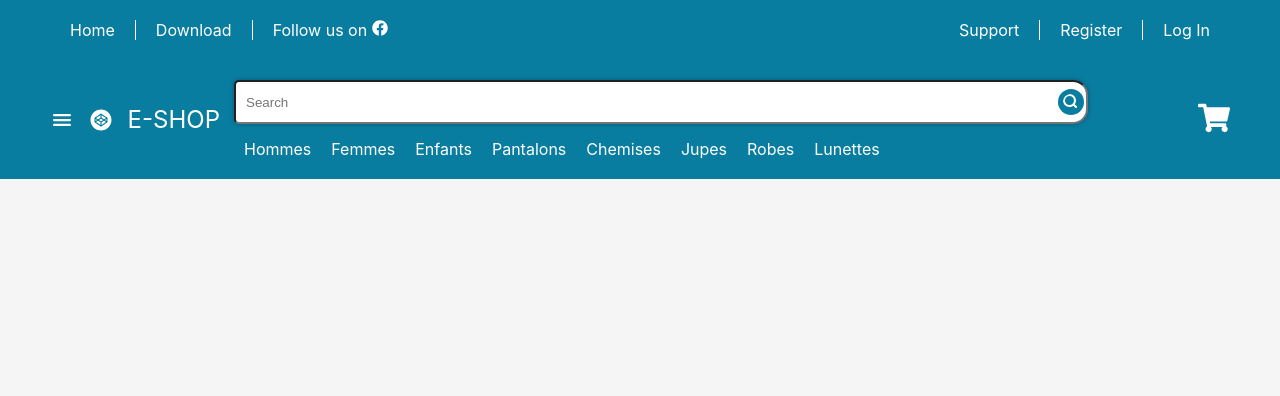
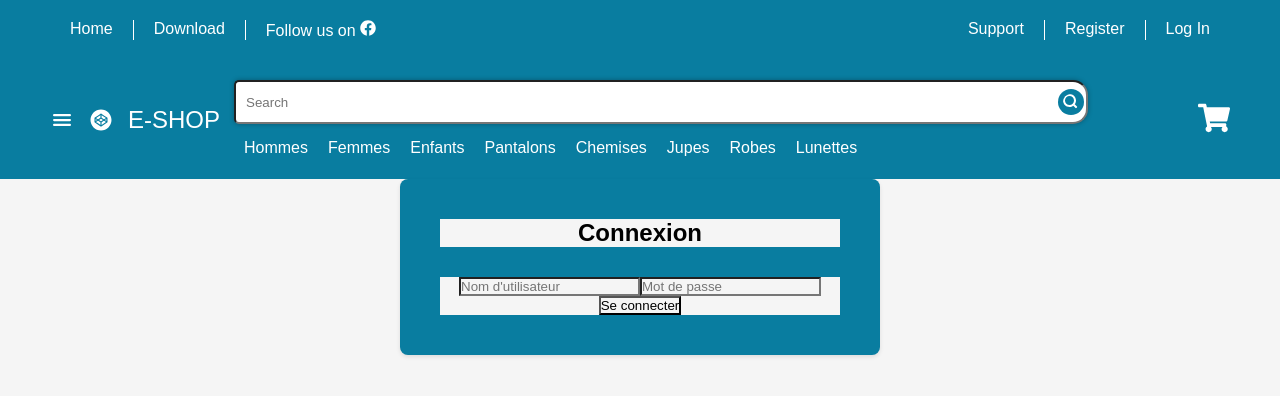
Before and after one commit to NOMO-Gabriel/Projet-Bd-boutique-en-ligne-eshop, a React (Create React App) app: page /login in a window 1280 px wide. Shown: the top 396 px of the page. Built offline with nearby package versions, Linux system fonts and the light colour scheme.

Commit message:
modifications de fresnel

```diff
--- a/src/App.js
+++ b/src/App.js
@@ -7,6 +7,7 @@ import CategoryProductPage from './pages/CategoryProductPage/CategoryProductPage
 import SearchPage from './pages/SearchPage/SearchPage';
 import CartPage from './pages/CartPage/CartPage';
 import Header from './components/Header/Header';
+import Login from './pages/Login/Login';
 
 function App() {
   return(
@@ -25,6 +26,8 @@ function App() {
             <Route path = "/cart" element = {<CartPage />} />
             {/* searched products */}
             <Route path = "/search/:searchTerm" element = {<SearchPage />} />
+            <Route path = "/login" element = {<Login />} />
+            {/* authentification */}
           </Routes>
         </BrowserRouter>
     </div>
--- /dev/null
+++ b/src/pages/Login/Login.css
@@ -0,0 +1,47 @@
+* {
+    font-family: Arial, sans-serif;
+}
+
+  .Login-container {
+    max-width: 400px;
+    margin: 0 auto;
+    padding: 40px;
+    background-color: var(--base-color);
+    border-radius: 8px;
+    box-shadow: 0 2px 4px rgba(0, 0, 0, 0.1);
+  }
+
+  .Login-container h2 {
+    text-align: center;
+    margin-bottom: 30px;
+  }
+
+  .Login-form input[type="text"],
+  .Login-form input[type="password"] {
+    width: 100%;
+    padding: 10px;
+    margin-bottom: 20px;
+    border-radius: 4px;
+    border: 1px solid #ccc;
+  }
+
+  .Login-form button {
+    width: 100%;
+    padding: 10px;
+    background-color: #4caf50;
+    color: #fff;
+    border: none;
+    border-radius: 4px;
+    cursor: pointer;
+  }
+
+  .Login-form button:hover {
+    background-color: #45a049;
+  }
+
+  .Login-form .error-message {
+    color: red;
+    margin-top: 10px;
+  }
+
+  /* Styles supplémentaires à ajouter selon vos besoins */
--- /dev/null
+++ b/src/pages/Login/Login.js
@@ -0,0 +1,27 @@
+import React from 'react';
+import Banner from '../../components/Banner/Banner';
+
+import './Login.css'
+
+const Login = () => {
+    return (
+        <div className='Login'>
+        <div class="Login-container">
+        <h2 class='Login-container-h2'>Connexion</h2>
+        <form className="login-form" >
+        <input
+          type="text"
+          placeholder="Nom d'utilisateur"/>
+        <input
+          type="password"
+          placeholder="Mot de passe"
+        />
+        <button type="submit">Se connecter</button>
+      </form>
+        </div>
+        </div>
+
+    );
+};
+
+export default Login;
--- a/src/services/api.js
+++ b/src/services/api.js
@@ -1,6 +1,6 @@
 import axios from 'axios';
 
-const API_BASE_URL = 'http://localhost:8000/api';
+const API_BASE_URL = 'http://localhost:8001/api';
 
 export const getProducts = () => axios.get(`${API_BASE_URL}/produit`);
 export const getCategory = () => axios.get(`${API_BASE_URL}/categorie`);
```
